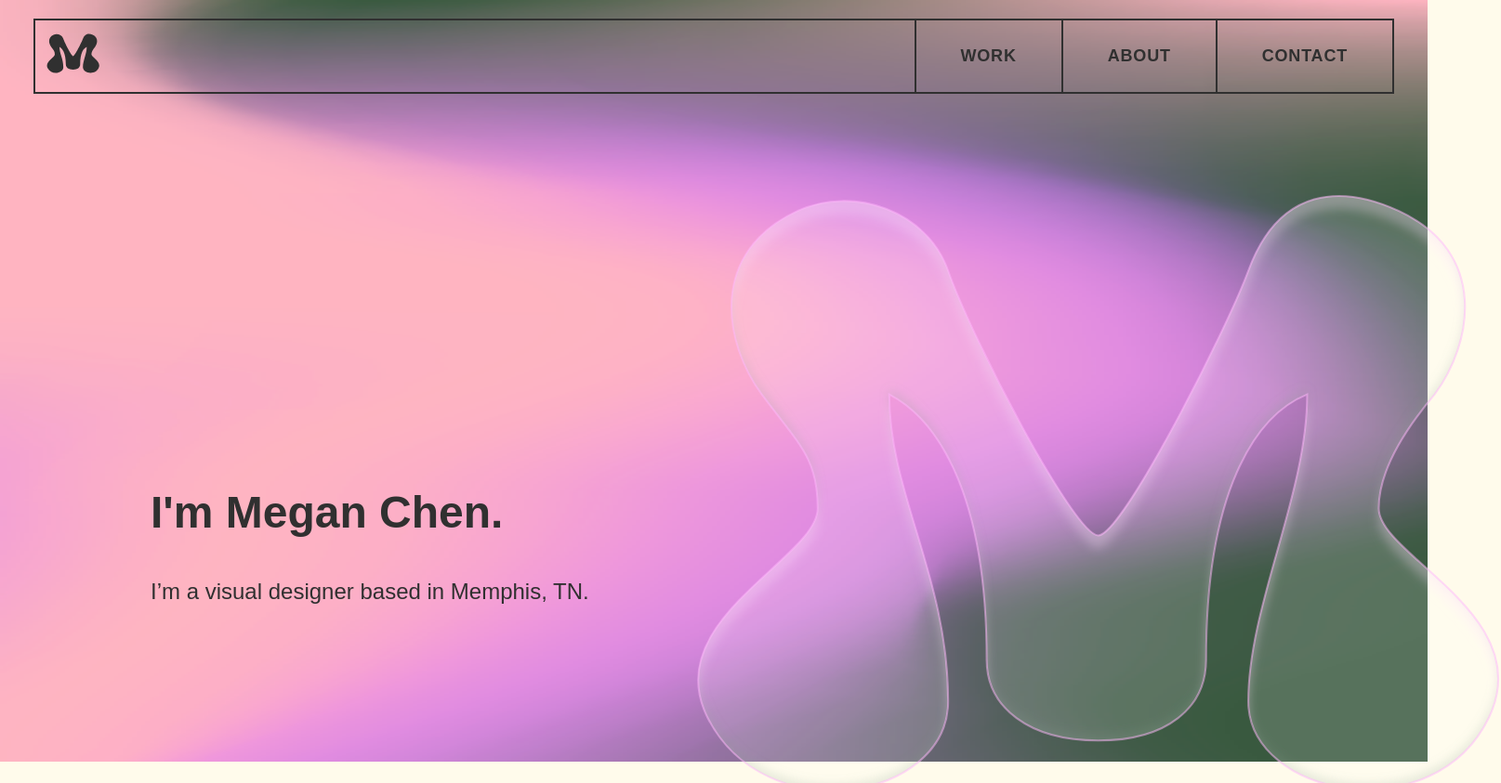
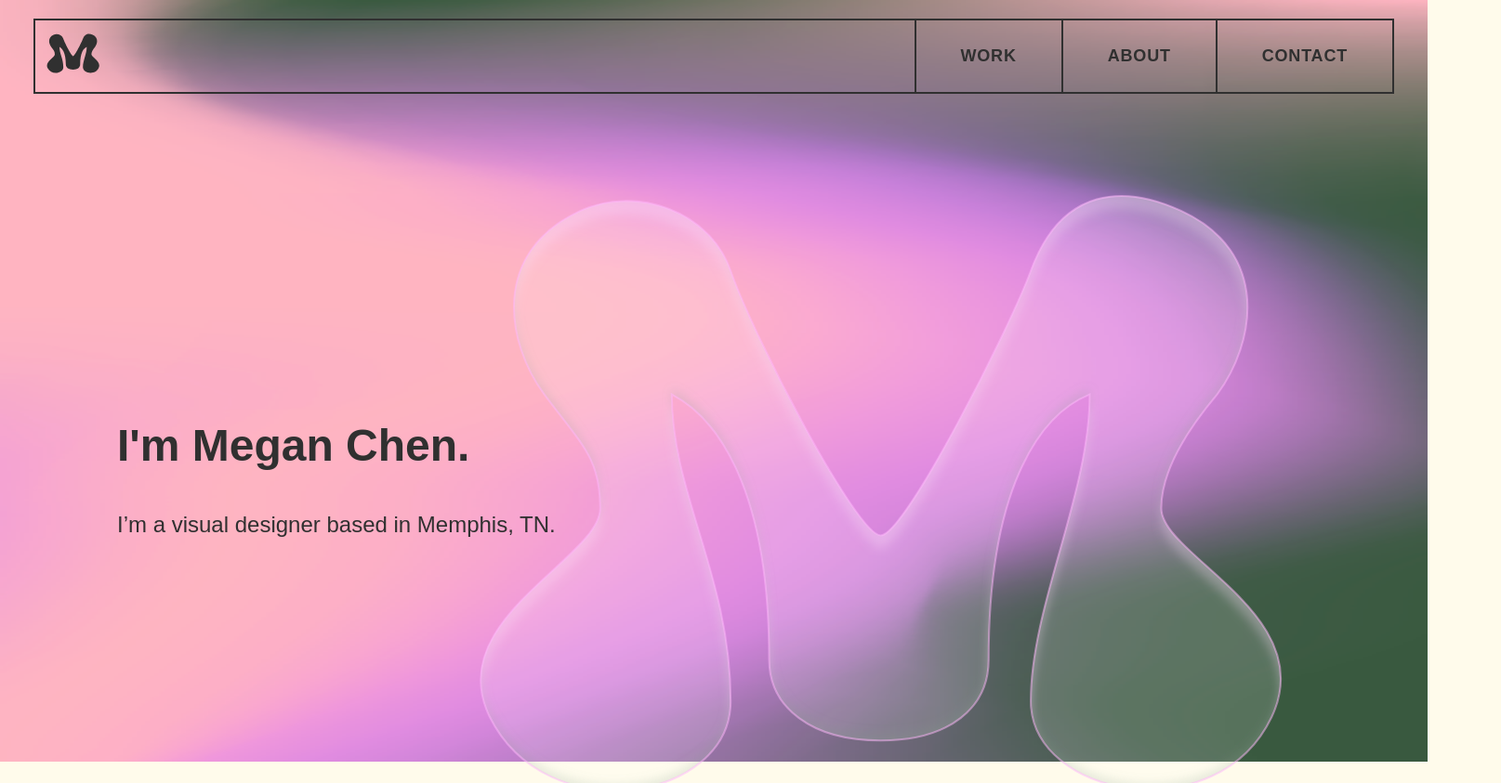
Before and after one commit to megchen362/megan-chen-website, a plain HTML site: page index.html in a window 1536 px wide. Shown: the top 843 px of the page at 93% size, 1615 px wide, since content can reach past the window. Drawn offline with Linux system fonts and the light colour scheme.

Commit message:
edited style.css

```diff
--- a/css/style.css
+++ b/css/style.css
@@ -1214,7 +1214,7 @@ li.nav-item {
 }
 
 .home-logo {
-  left: 15em;
+  left: 8em;
   width: 70%;
 }
 
@@ -1386,13 +1386,13 @@ li.nav-item {
 }
 
 .hero-text {
-  top: 24em;
-  margin-left: 6em;
+  top: 20em;
+  margin-left: 4em;
 }
 
 .home-logo {
   width: 60%;
-  left: 23em;
+  left: 10em;
 }
 
 /*=== main page styling ===*/
```
